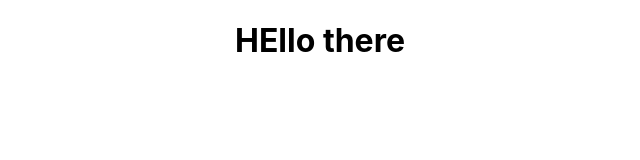
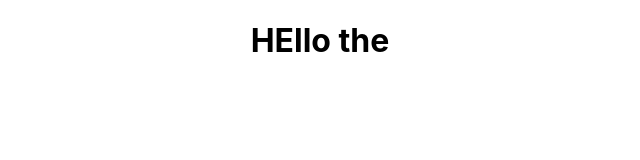
Before and after one commit to LeoGoubard/login-app, a JavaScript app in the folder client/: page / in a window 1280 px wide. Shown: the top 160 px of the page, without its empty margins (320-960 px from the left). Built offline with nearby package versions, Linux system fonts and the light colour scheme; the HTML template or start-up script is replaced by a standard one.

Commit message:
:zap: help

```diff
--- a/client/src/App.js
+++ b/client/src/App.js
@@ -3,7 +3,7 @@ import './App.css';
 function App() {
   return (
     <div className="App">
-      <h1>HEllo there</h1>
+      <h1>HEllo the</h1>
     </div>
   );
 }
```
